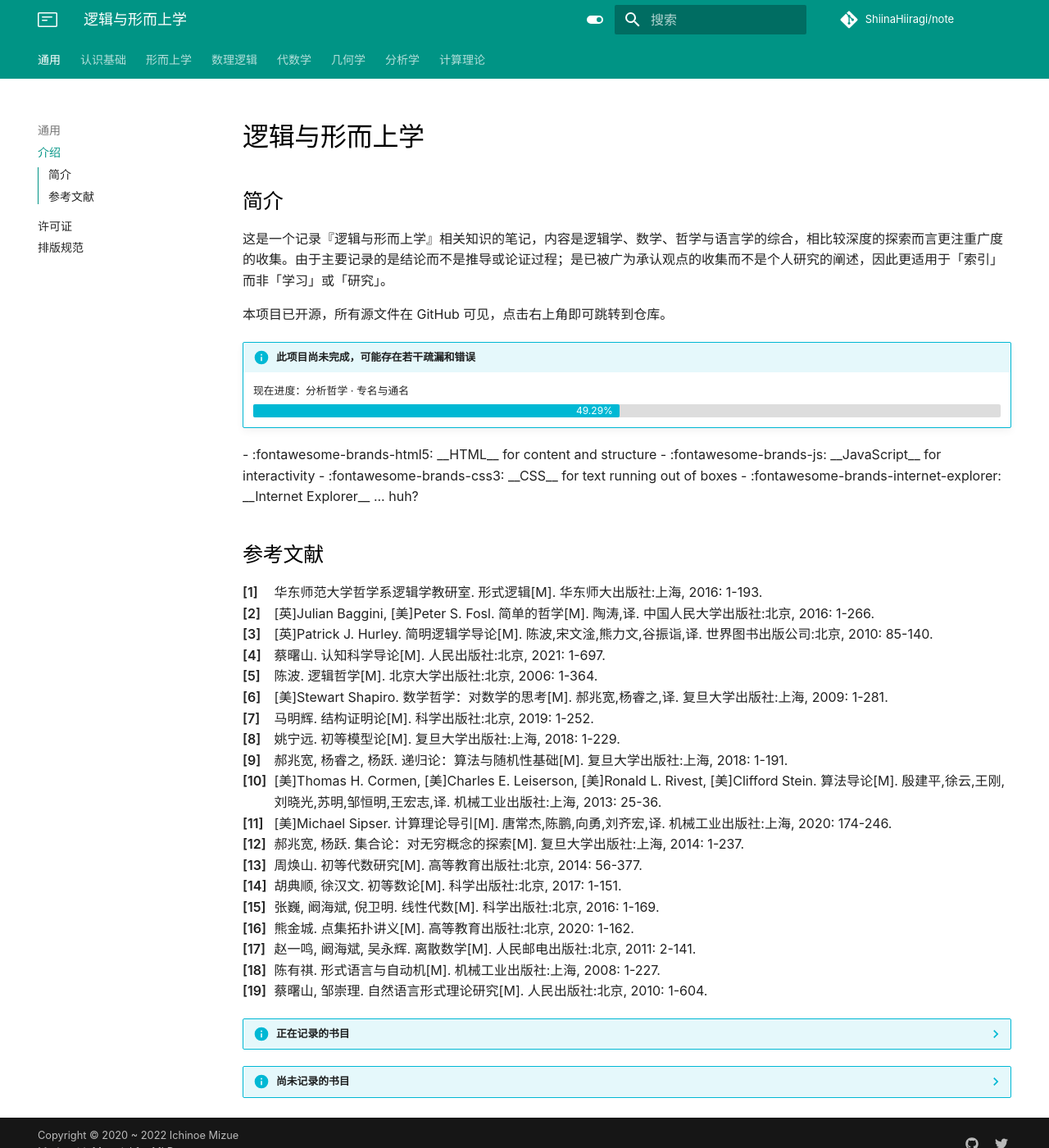
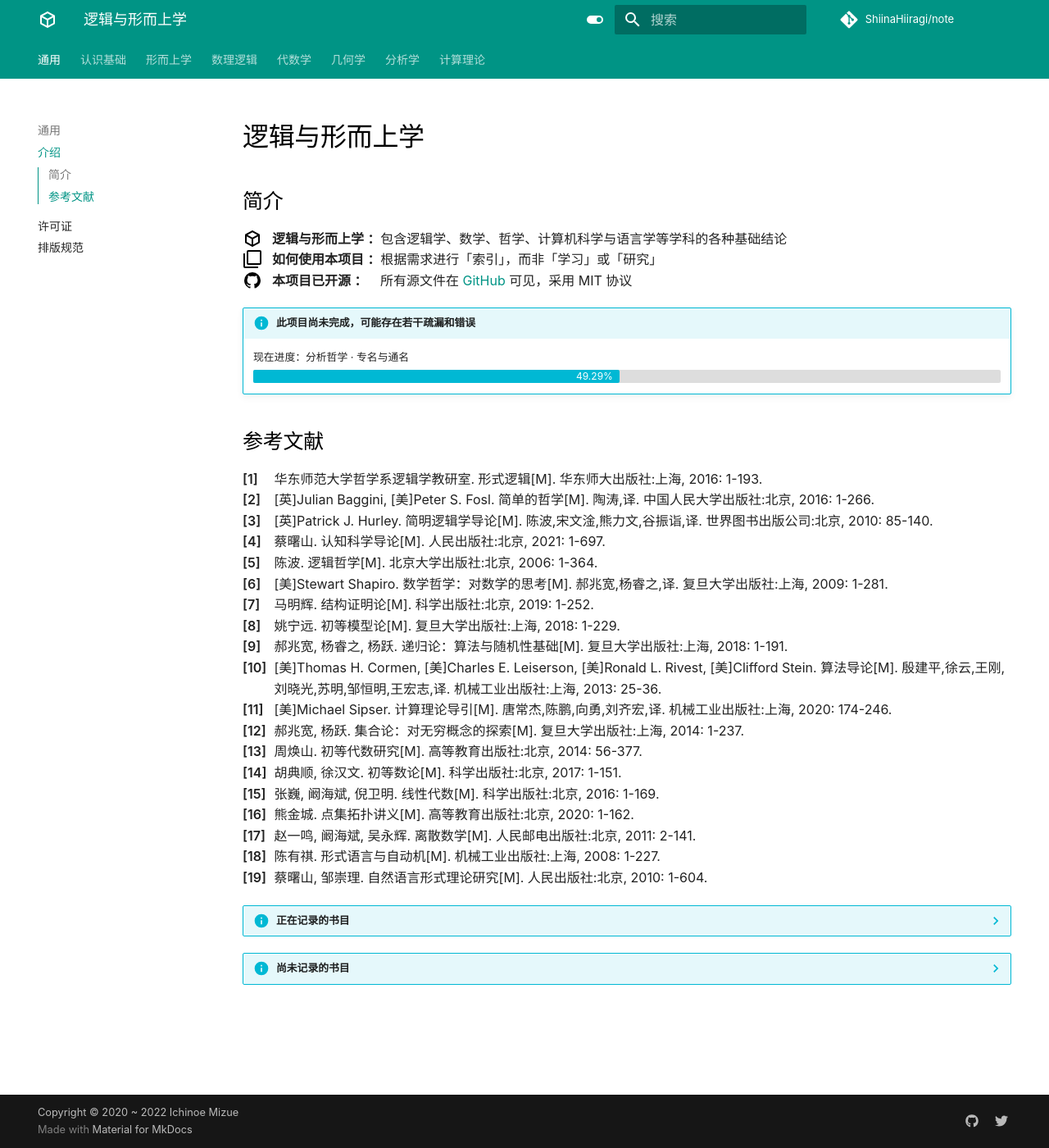
Before and after one commit to ShiinaHiiragi/note, an MkDocs documentation site: the page built from docs/index.md, in a window 1280 px wide and 1400 px high. Shown: the whole window at 82% size. Built offline with MkDocs 1.6.1 and Material for MkDocs 9.7.7, drawn with Linux system fonts in a browser that asks for light colours; comment, search, counter and statistics services are not loaded.

Commit message:
change index

```diff
--- a/docs/index.md
+++ b/docs/index.md
@@ -1,24 +1,36 @@
 # 逻辑与形而上学
 
 ## 简介
-这是一个记录『逻辑与形而上学』相关知识的笔记，内容是逻辑学、数学、哲学与语言学的综合，相比较深度的探索而言更注重广度的收集。由于主要记录的是结论而不是推导或论证过程；是已被广为承认观点的收集而不是个人研究的阐述，因此更适用于「索引」而非「学习」或「研究」。
 
-本项目已开源，所有源文件在 GitHub 可见，点击右上角即可跳转到仓库。
+<div class="entry start">
+    <img src="assets/cube-outline.svg" style="width: 1.2rem" />
+    <div class="icon"> 逻辑与形而上学 </div>
+    <div class="value">
+        包含逻辑学、数学、哲学、计算机科学与语言学等学科的各种基础结论
+    </div>
+</div>
+
+<div class="entry start">
+    <img src="assets/image-filter-none.svg" style="width: 1.2rem" />
+    <div class="icon"> 如何使用本项目 </div>
+    <div class="value">
+        根据需求进行「索引」，而非「学习」或「研究」
+    </div>
+</div>
+
+<div class="entry start">
+    <img src="assets/github.svg" style="width: 1.2rem" />
+    <div class="icon"> 本项目已开源 </div>
+    <div class="value">
+        所有源文件在 <a href="https://github.com/ShiinaHiiragi/note/" target="_blank"> GitHub </a> 可见，采用 MIT 协议
+    </div>
+</div>
 
 !!! info "此项目尚未完成，可能存在若干疏漏和错误"
     <label> 现在进度：分析哲学 · 专名与通名 </label>
     <div class="progress-container">
         <div class="progress-percentage"> </div>
     </div>
-
-<div class="grid cards" markdown>
-
-- :fontawesome-brands-html5: __HTML__ for content and structure
-- :fontawesome-brands-js: __JavaScript__ for interactivity
-- :fontawesome-brands-css3: __CSS__ for text running out of boxes
-- :fontawesome-brands-internet-explorer: __Internet Explorer__ ... huh?
-
-</div>
 
 ## 参考文献
 
@@ -364,6 +376,23 @@ renderRef(".uncomp", (item) => !item.plot);
     flex-direction: row;
 }
 
+.start {
+    align-items: start;
+}
+
+.icon {
+    min-width: 9.0em;
+    font-weight: 600;
+}
+
+.icon:before {
+    content: "  ";
+}
+
+.icon:after {
+    content: "：";
+}
+
 .value {
     flex-grow: 1;
 }
--- a/mkdocs.yml
+++ b/mkdocs.yml
@@ -28,7 +28,7 @@ theme:
   language: zh
   favicon: assets/favicon.png
   icon:
-    logo: octicons/note-24
+    logo: material/cube-outline
   features:
     - navigation.tracking
     - navigation.tabs
@@ -42,6 +42,7 @@ theme:
 markdown_extensions:
   - meta
   - admonition
+  - attr_list
   - def_list
   - pymdownx.details
   - pymdownx.superfences
@@ -60,6 +61,9 @@ markdown_extensions:
       emoji_generator: !!python/name:materialx.emoji.to_svg
   - pymdownx.arithmatex:
       generic: true
+
+plugins:
+  - search
 
 extra:
   search:
```
Also changed, not shown: docs/assets/cube-outline.svg (added), docs/assets/github.svg (added), docs/assets/image-filter-none.svg (added).
